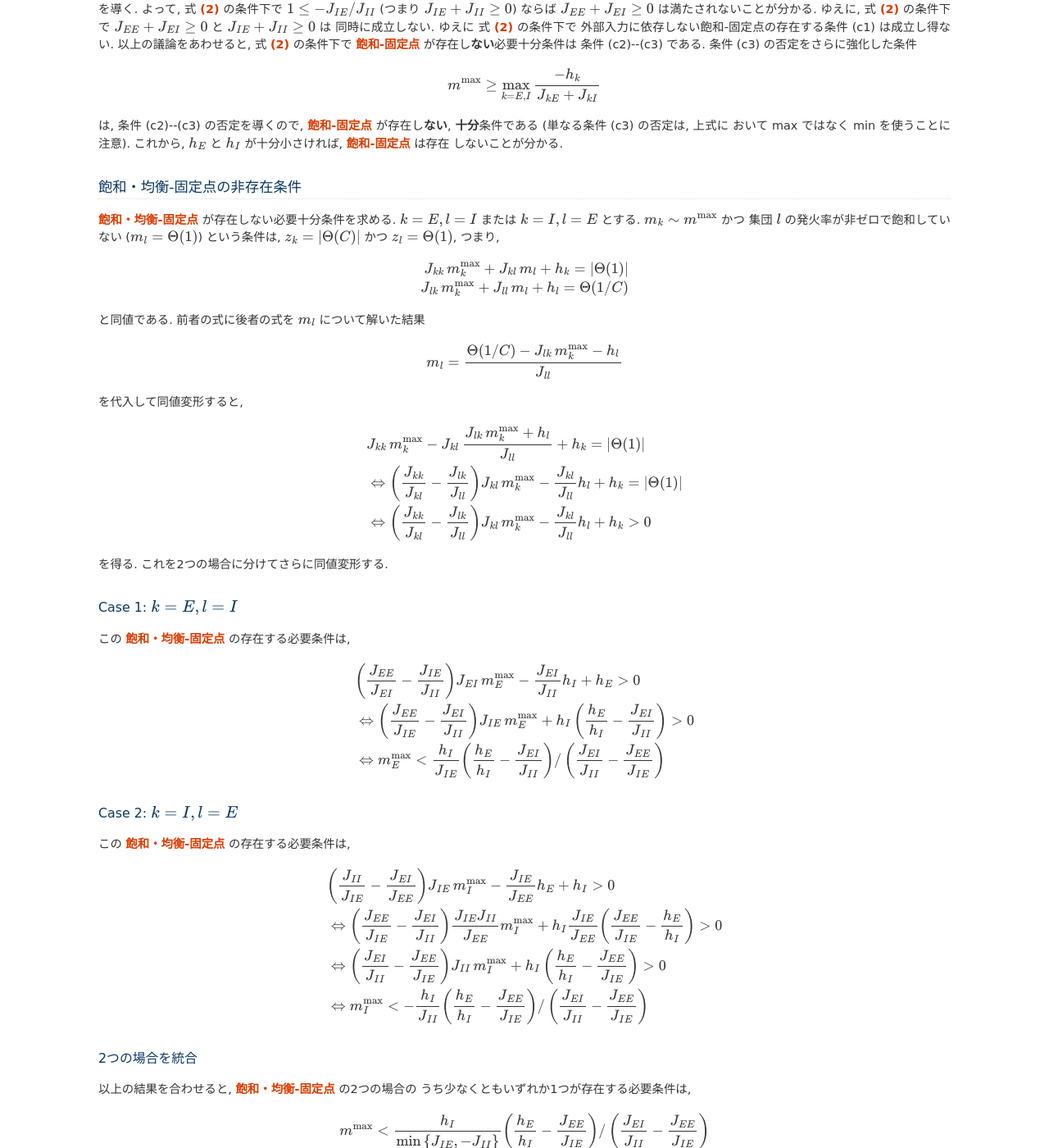
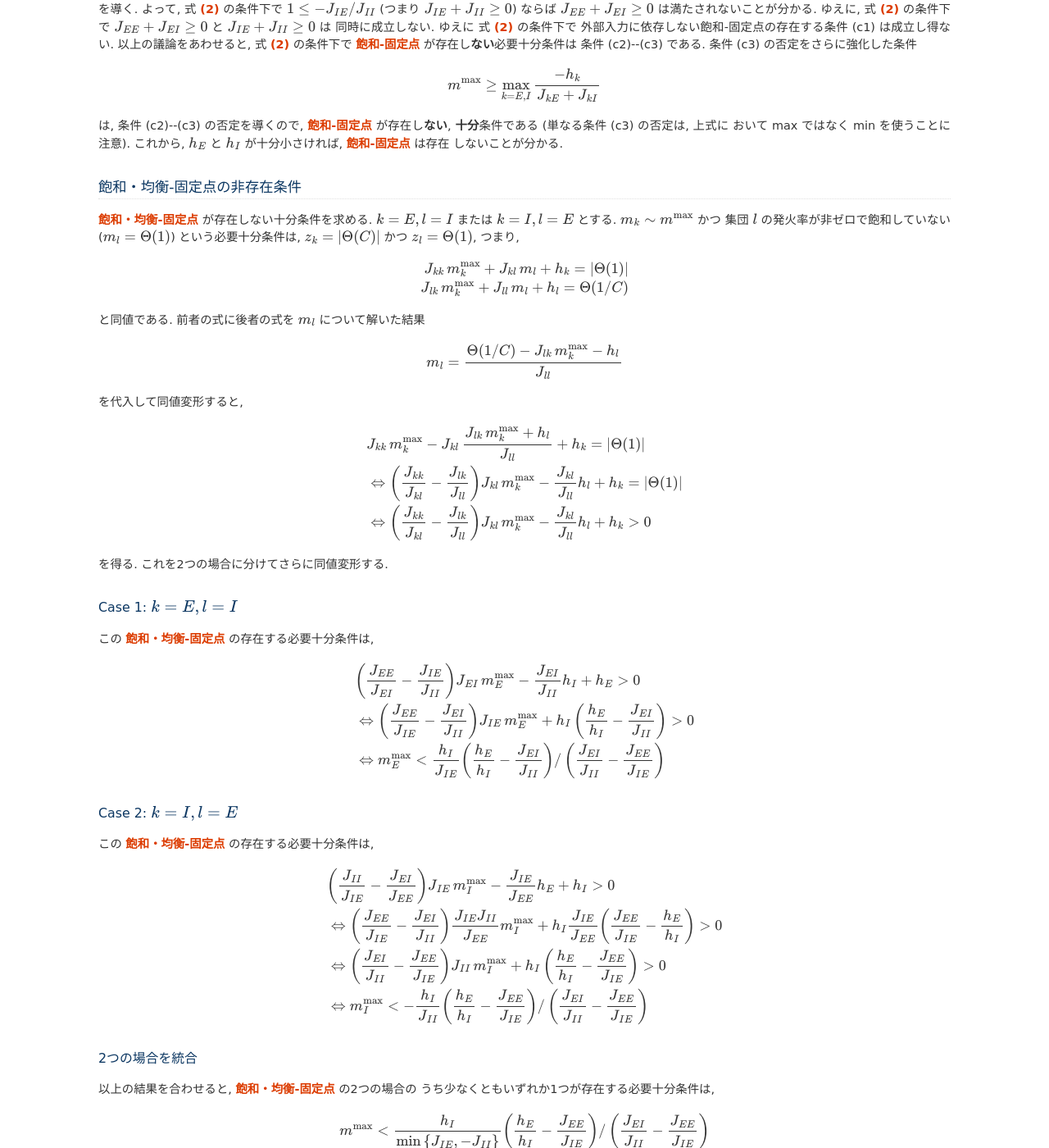
Before and after one commit to tkf/balance-tutorial-ja, a Sphinx documentation site: the page built from source/balance_network/balance_inequality.rst, in a window 1280 px wide and 1400 px high, scrolled down 3408 px. Shown: the whole window at 82% size. Built offline with Sphinx 7.4.7, drawn with Linux system fonts in a browser that asks for light colours; formulas are drawn with MathJax 3.

Commit message:
修正: {必要,十分}条件

```diff
--- a/source/balance_network/balance_inequality.rst
+++ b/source/balance_network/balance_inequality.rst
@@ -390,11 +390,11 @@
 飽和・均衡-固定点の非存在条件
 =============================
 
-`飽和・均衡-固定点`_ が存在しない必要十分条件を求める.
+`飽和・均衡-固定点`_ が存在しない十分条件を求める.
 :math:`k = E, l = I` または :math:`k = I, l = E` とする.
 :math:`m_k \sim m^{\max}` かつ
 集団 :math:`l` の発火率が非ゼロで飽和していない
-(:math:`m_l = \Theta(1)`) という条件は,
+(:math:`m_l = \Theta(1)`) という必要十分条件は,
 :math:`z_k = |\Theta(C)|` かつ :math:`z_l = \Theta(1)`, つまり,
 
 .. math::
@@ -440,7 +440,7 @@
 Case 1: :math:`k = E, l = I`
 ----------------------------
 
-この `飽和・均衡-固定点`_ の存在する必要条件は,
+この `飽和・均衡-固定点`_ の存在する必要十分条件は,
 
 .. math::
 
@@ -480,7 +480,7 @@ Case 1: :math:`k = E, l = I`
 Case 2: :math:`k = I, l = E`
 ----------------------------
 
-この `飽和・均衡-固定点`_ の存在する必要条件は,
+この `飽和・均衡-固定点`_ の存在する必要十分条件は,
 
 .. math::
 
@@ -533,7 +533,7 @@ Case 2: :math:`k = I, l = E`
 ---------------
 
 以上の結果を合わせると, `飽和・均衡-固定点`_ の2つの場合の
-うち少なくともいずれか1つが存在する必要条件は,
+うち少なくともいずれか1つが存在する必要十分条件は,
 
 .. math::
 
```
